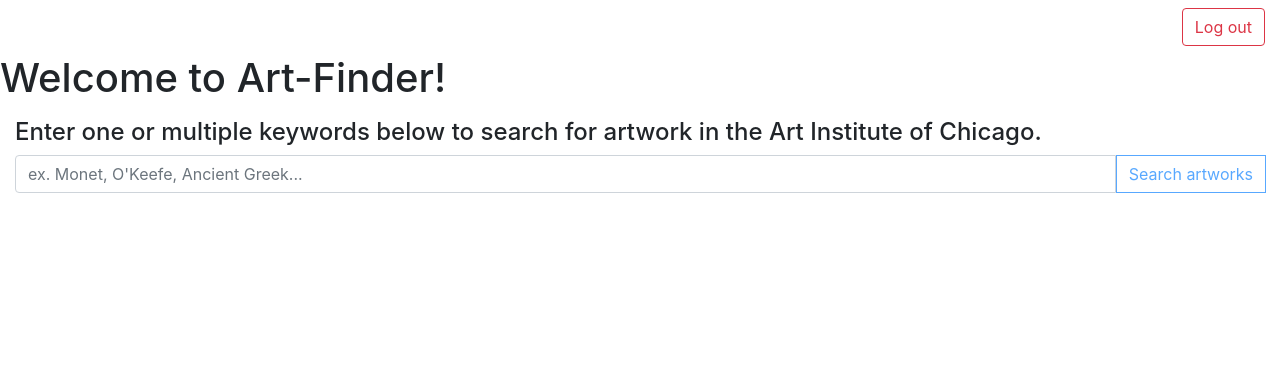
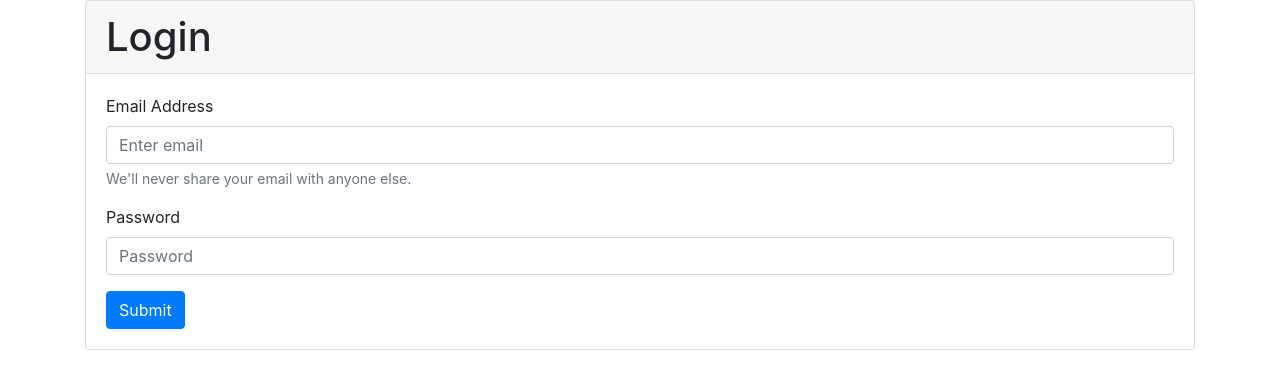
Before and after one commit to choinker/art-finder, a React (Create React App) app in the folder src/client/: page / in a window 1280 px wide. Shown: the top 386 px of the page. Built offline with nearby package versions, Linux system fonts and the light colour scheme.

Commit message:
add login page

```diff
--- a/package.json
+++ b/package.json
@@ -16,8 +16,8 @@
     "cors": "^2.8.5",
     "cross-fetch": "^3.1.5",
     "dotenv": "^15.0.0",
-    "express": "^4.17.2",
-    "express-validator": "^6.14.0"
+    "express": "^4.17.1",
+    "express-validator": "^6.10.0"
   },
   "devDependencies": {
     "concurrently": "^7.0.0",
--- a/src/client/src/App.js
+++ b/src/client/src/App.js
@@ -1,5 +1,5 @@
 import React, { useEffect, useState } from 'react';
-// import Login from './components/login';
+import Login from './components/login';
 import Homepage from './components/homepage';
 
 function App() {
@@ -24,10 +24,8 @@
     };
 
     return (
-        // (isUserSignedIn && <div>Hey there</div>) ||
-        // (<div>user not signed in</div>)
-        <Homepage />
-
+        (isUserSignedIn && <Homepage />) ||
+        (<Login onLoginSuccessful={setIsUserSignedIn} />)
     );
 }
 
--- a/src/client/src/api/index.js
+++ b/src/client/src/api/index.js
@@ -1,5 +1,3 @@
-import fetch from "cross-fetch";
-
 // TODO: refactor these to export const x = async (...) => { }
 export async function login({ email, password }) {
     try {
--- a/src/client/src/components/homepage.jsx
+++ b/src/client/src/components/homepage.jsx
@@ -2,7 +2,7 @@
 import { Container, Row, Form, Button, InputGroup, Spinner, CardColumns, Card, Alert } from 'react-bootstrap';
 import { searchArtworks } from '../api';
 
-function Homepage({ onLogout }) {
+const Homepage = ({ onLogout }) => {
     const [keyword, setKeyword] = useState("");
     const [artworks, setArtworks] = useState([]);
     const [isLoading, setIsLoading] = useState(false);
--- /dev/null
+++ b/src/client/src/components/login.jsx
@@ -0,0 +1,84 @@
+import React, { useState } from 'react';
+import { Container, Form, Button, Alert, Card } from 'react-bootstrap';
+import { login } from '../api';
+
+const Login = ({ onLoginSuccessful }) => {
+    const [email, setEmail] = useState('');
+    const [password, setPassword] = useState('');
+    const [hasError, setHasError] = useState(false);
+
+
+    const onEmailChange = (event) => setEmail(event.target.value);
+    const onPasswordChange = (event) => setPassword(event.target.value);
+
+    // onSubmit, verify user / pass is good
+    const onSubmit = async (event) => {
+        event.preventDefault();
+        setHasError(false);
+        console.log('calling login with: ', email, password);
+        const loginResult = await login({ email, password });
+
+        if (!loginResult) {
+            setHasError(true);
+        }
+        else {
+            const { name, token } = loginResult;
+            localStorage.setItem('name', name);
+            localStorage.setItem('token', token);
+            onLoginSuccessful();
+        }
+    };
+
+
+    // return JSX
+    return (
+        <Container>
+            <Card>
+                <Card.Header as='h1'>
+                    Login
+                </Card.Header>
+                <Card.Body>
+                    <Form onSubmit={onSubmit}>
+                        <Form.Group>
+                            <Form.Label>
+                                Email Address
+                            </Form.Label>
+                            <Form.Control
+                                type='email' // This type renders the alert to include a @ sign
+                                placeholder='Enter email'
+                                onChange={onEmailChange}
+                                value={email}
+                            />
+                            <Form.Text className='text-muted'>
+                                We'll never share your email with anyone else.
+                            </Form.Text>
+                        </Form.Group>
+
+                        <Form.Group>
+                            <Form.Label>
+                                Password
+                            </Form.Label>
+                            <Form.Control
+                                type='password'
+                                placeholder='Password'
+                                onChange={onPasswordChange}
+                                value={password}
+                            />
+                        </Form.Group>
+                        {hasError && (
+                            <Alert variant='danger'>
+                                The email address and password you entered don't match any account. Please try again
+                            </Alert>
+                        )}
+                        <Button type='submit'>
+                            Submit
+                        </Button>
+                    </Form>
+                </Card.Body>
+
+            </Card>
+        </Container>
+    )
+}
+
+export default Login;
--- a/src/controllers/auth.js
+++ b/src/controllers/auth.js
@@ -11,7 +11,6 @@
         });
     }
 
-    // TODO: check why/where this gets returned, and where the status code goes
     res.json({
         name: 'Test User',
         token: 'A JWT token to keep the user loggin in',
--- a/src/models/server.js
+++ b/src/models/server.js
@@ -17,6 +17,7 @@
 
     middlewares() {
         this.app.use(cors()); // Enable CORS
+        this.app.use(express.json());
     }
 
     // Bind controllers to routes
```
Also changed, not shown: src/middleware/index.js (added, +15 -0 lines), src/routes/auth.js (+1 -11 lines), 1 other file (tests, documents, lock files or other folders).
